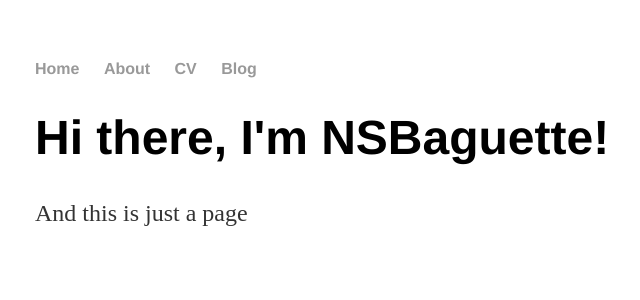
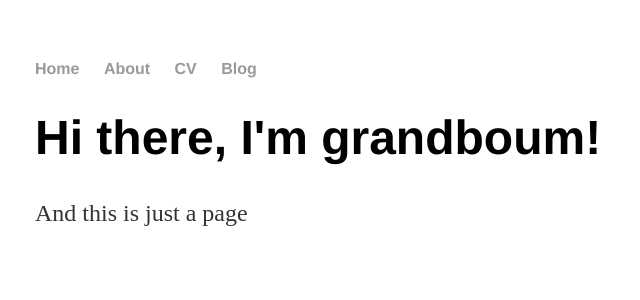
Before and after one commit to NSBaguette/nsbaguette.github.io, a Jekyll site: the page built from index.html, in a window 1280 px wide. Shown: the top 300 px of the page, without its empty margins (157-797 px from the left). Built offline with Jekyll 4.4.1, drawn with Linux system fonts in a browser that asks for light colours.

Commit message:
Rename stuff

```diff
--- a/_config.yml
+++ b/_config.yml
@@ -1,3 +1,3 @@
-name: NSBaguette, a baguette and a man.
+name: grandboum, a baguette, a man, a boum!
 markdown: kramdown
 permalink: /blog/:year/:month/:day/:title
--- a/blog/index.html
+++ b/blog/index.html
@@ -1,6 +1,6 @@
 ---
 layout: default
-title: NSBaguette's blog
+title: grandboum's blog
 ---
 	<h1>{{ page.title }}</h1>
 	<ul class="posts">
--- a/cv/index.html
+++ b/cv/index.html
@@ -1,6 +1,6 @@
 ---
 layout: default
-title: NSBaguette
+title: grandboum
 ---
 <div class="textblock">
 	<h1>CV</h1>
--- a/index.html
+++ b/index.html
@@ -1,8 +1,8 @@
 ---
 layout: default
-title: NSBaguette
+title: grandboum
 ---
 <div class="textblock">
-	<h1>Hi there, I'm NSBaguette!</h1>
+	<h1>Hi there, I'm grandboum!</h1>
 	<p>And this is just a page</p>
 </div><!-- /.textblock -->
```
Also changed, not shown: blog/atom.xml (+6 -6 lines), 1 other file.
